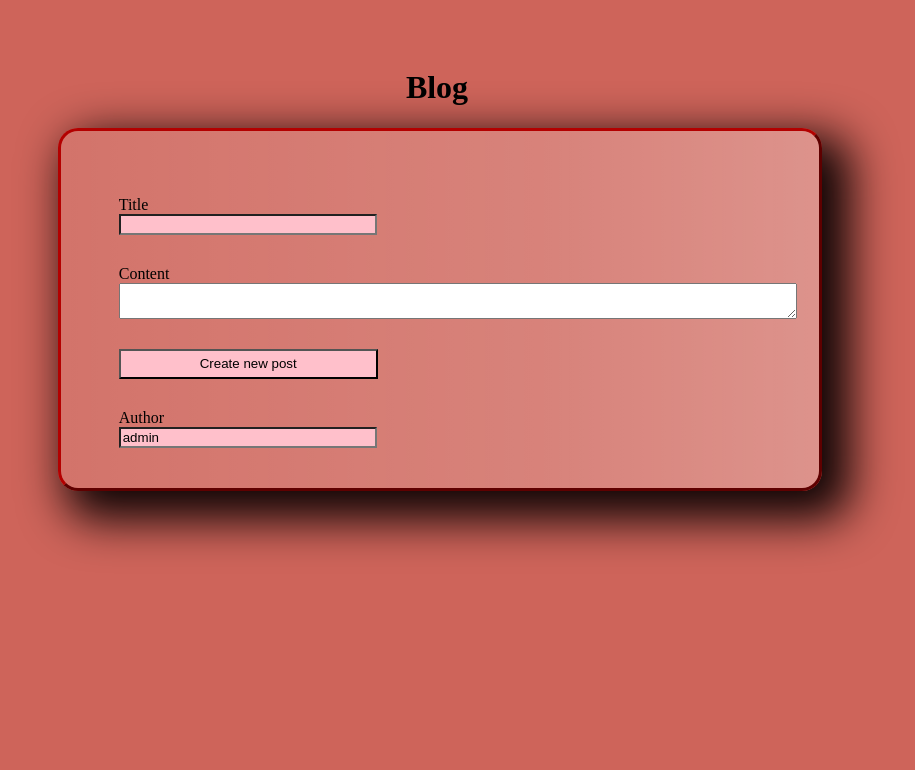
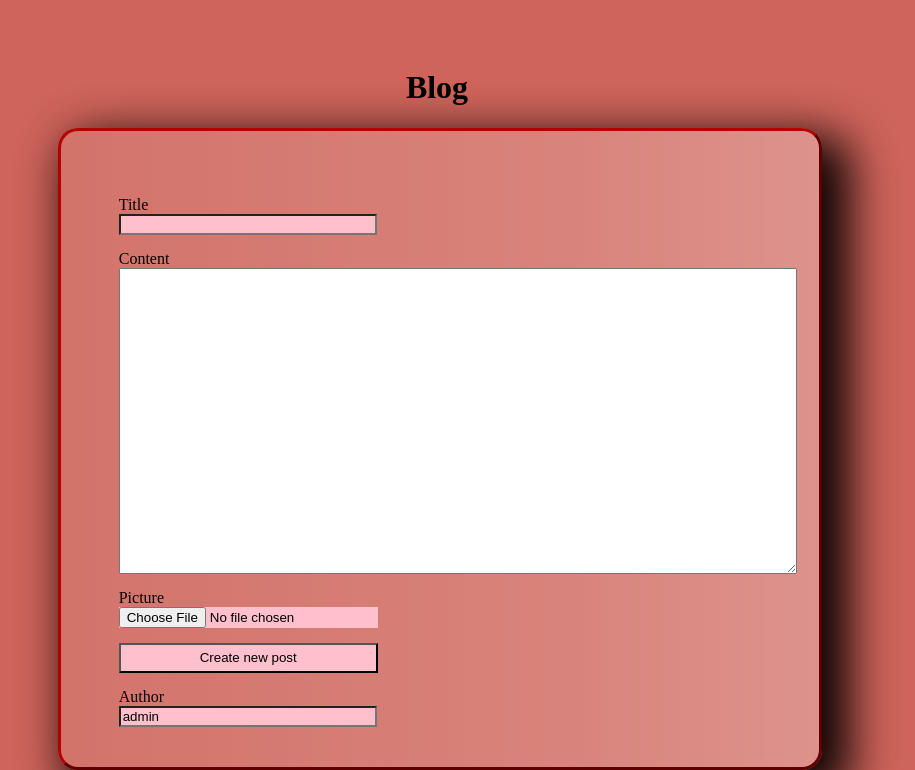
Before and after one commit to maciejratajski1999/WebPageDemo, a Flask app: page /blog in a window 1280 px wide. Shown: the part 52-822 px from the top of the page, without its empty margins (203-1118 px from the left). Before the commit the page ends 605 px from the top, so only its background shows below. Run offline with Flask 2, Linux system fonts and the light colour scheme; a user stored in the database is signed in; data that the repository does not hold is empty; some libraries are stand-ins or nearby versions.

Commit message:
added Post.picture to blogpost form and model

```diff
--- a/app/forms.py
+++ b/app/forms.py
@@ -106,6 +106,7 @@ class BlogPostForm(FlaskForm):
     title = StringField('Title', validators=[DataRequired(), Length(min=1, max=32)])
     author = StringField("Author", validators=[DataRequired(), Length(min=2, max=32)], default='admin')
     content = TextAreaField('Content', validators=[DataRequired(), Length(min=1)])
+    picture = FileField('Picture', validators=[FileAllowed(['jpg', 'jpeg', 'png'])])
     submit = SubmitField('Create new post')
 
 def new_blog_post(author):
--- a/app/models.py
+++ b/app/models.py
@@ -30,7 +30,7 @@ class Product(db.Model):
 
 
 class Picture(db.Model):
-    product_id = db.Column(Integer, ForeignKey('product.id'), nullable=False)
+    product_id = db.Column(Integer, ForeignKey('product.id'), nullable=True)
     path = db.Column(String, unique=False, nullable=False, primary_key=True)
     title = db.Column(String, unique=False, nullable=True)
 
@@ -47,6 +47,7 @@ class Post(db.Model):
     title = db.Column(String(100), nullable=False)
     date = db.Column(DateTime, nullable=False, default=datetime.now())
     content = db.Column(Text, nullable=False)
+    picture = db.Column(String, unique=False, nullable=True)
 
     def __repr__(self):
         return f'<Post id={self.id}, title={self.title}, author={self.author}, date={self.date}>'
--- a/app/static/blog.css
+++ b/app/static/blog.css
@@ -5,7 +5,7 @@ main.blog{
 textarea#content {
     position: relative;
     width: 100%;
-
+    height: 300px;
 }
 
 form.blog {
@@ -79,3 +79,14 @@ div.a-container{
 p.post p {
     padding: 0px 0px;
 }
+div.post-form{
+    display: grid;
+    margin: 15px 5px;
+}
+div.post-picture{
+position: relative;
+width: 100%;
+height: auto;
+justify-content: center;
+display: flex;
+}
--- a/app/templates/blog.html
+++ b/app/templates/blog.html
@@ -16,6 +16,11 @@
                             <a class="author post-header">{{post.author}} </a>
                         </div>
                     </div>
+                    {% if post.picture %}
+                        <div class="post-picture">
+                            <img class="post" src={{url_for('static', filename=post.picture)}}>
+                        </div>
+                    {% endif %}
                     <div class="post">
                         {{post.content|safe}}
                     </div>
@@ -24,11 +29,11 @@
         </div>
 
         {% if current_user.is_authenticated %}
-            <form method="POST" action="" class="blog">
+            <form method="POST" action="" class="blog" enctype="multipart/form-data">
                 {{ form.hidden_tag() }}
                     {% for item in form %}
                         {% if item.id != 'csrf_token'%}
-                            <div class="form">
+                            <div class="post-form">
                                 {% if item.id != 'submit' %}
                                     <a>{{item.label}}</a>
                                 {% endif %}
--- a/app/utils.py
+++ b/app/utils.py
@@ -47,11 +47,25 @@ def add_picture(picture_form):
     db.session.add(new_picture)
     db.session.commit()
 
+def add_blog_picture(form_picture):
+    path = save_picture(form_picture.data, subdirectory='pictures')
+    new_picture = Picture(path=path)
+    db.session.add(new_picture)
+    db.session.commit()
+    return path
+
 def add_post(post_form):
+    if post_form.picture.data:
+        print(f'jest obrazek: {post_form.picture.data}')
+        path = add_blog_picture(post_form.picture)
+    else:
+        print('nie ma obrazka')
+        path = None
     new_post = Post(author=post_form.author.data,
                     title=post_form.title.data,
                     content=post_form.content.data,
-                    date=datetime.now())
+                    date=datetime.now(),
+                    picture=path)
     db.session.add(new_post)
     db.session.commit()
 
```
Also changed, not shown: app/db/site.db (deleted).
